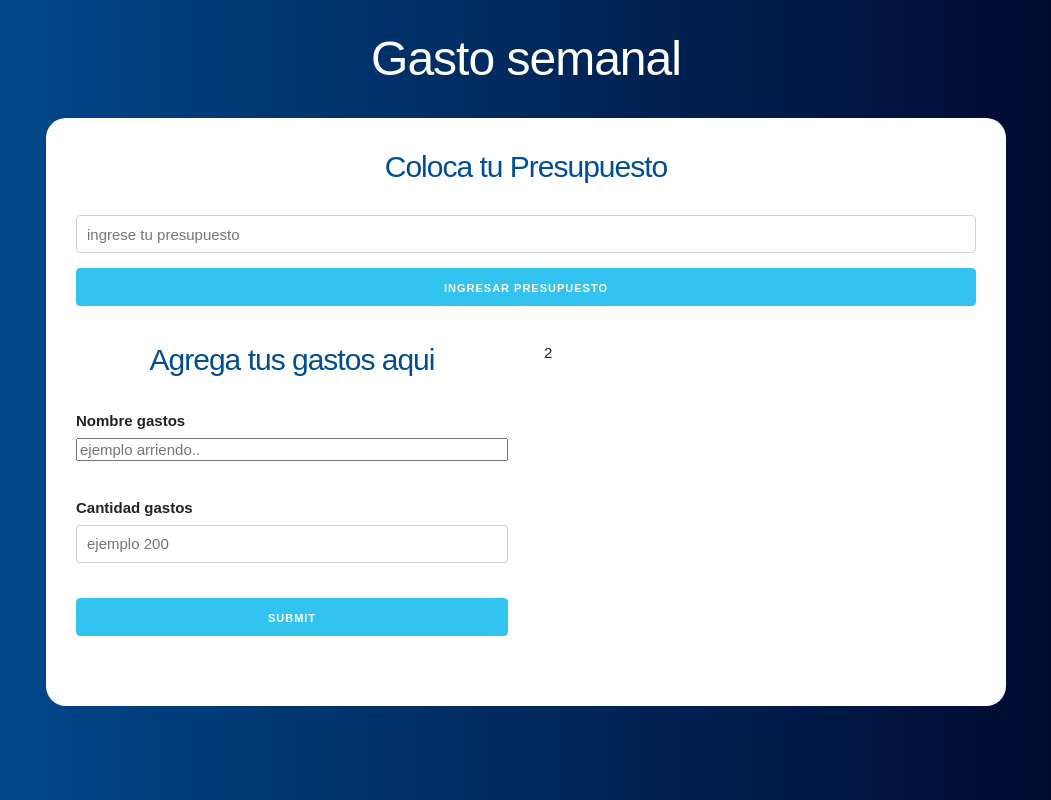
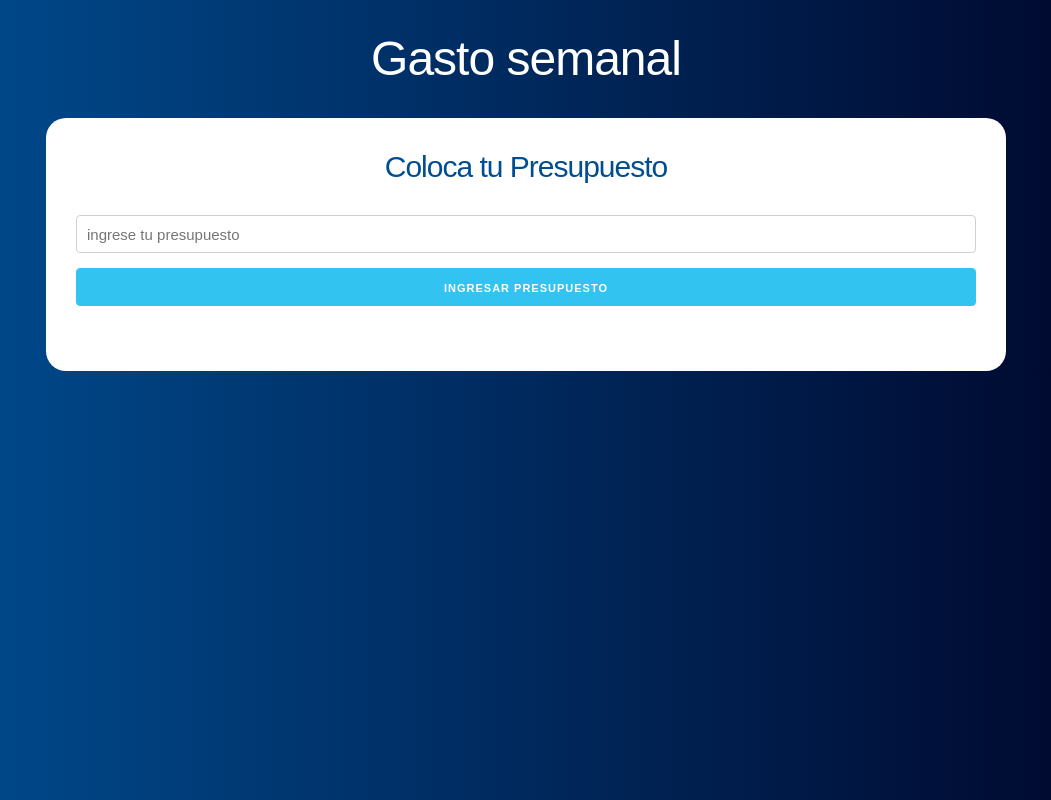
Before and after one commit to juantuberquia/financial, a React (Create React App) app: page / in a window 1280 px wide. Shown: the whole page, without its empty margins (114-1165 px from the left). Built offline with nearby package versions, Linux system fonts and the light colour scheme.

Commit message:
component conditional  upload

```diff
--- a/public/styles.css
+++ b/public/styles.css
@@ -101,3 +101,7 @@ h2 {
   padding: 1rem;
   color: white;
 }
+
+/* .displayForm {
+  display: none;
+} */
--- a/src/components/Budget.jsx
+++ b/src/components/Budget.jsx
@@ -6,12 +6,11 @@ const Budget = () => {
   // hooks setear el valor ingresado
   const [budgetValue, setbudgetValue] = useState(0);
   // hooks error datos ingresados incorrectos
-  const [ErrorData, setErrorData] = useState(false);
+  const [ErrorData, setErrorData] = useState("");
   // hooks bugget empty
-  const [EmptyData, setEmptyData] = useState(false);
-  // hooks gastos y presupuesto
-  // const [expenses, setExpenses] = useState(0);
-  // const [funds, setFunds] = useState(0);
+  const [EmptyData, setEmptyData] = useState("");
+
+  const [noShowBudget, setNoShowBudget] = useState(false);
 
   const setStateBudget = (eventChange) => {
     setbudgetValue(parseInt(eventChange.target.value));
@@ -32,20 +31,26 @@ const Budget = () => {
     } else {
       setEmptyData(false);
     }
+
+    // if (EmptyData === false && ErrorData === false) {
+    //   setNoShowBudget(true);
+    // }
+    // let tagForm = document.getElementById("form");
+    // tagForm.classList.add("displayForm");
   };
 
-  // setExpenses(budgetValue);
-  // setFunds(budgetValue);
+  // corregir la carga de los elementos form y ingreso de presupuesto
 
   return (
     <Fragment>
       <div className="principal-content content">
         {ErrorData === true ? (
-          <Error message="Los datos ingresados incorrectos" />
+          <Error message="Los datos ingresados son incorrectos" />
         ) : null}
-
         {EmptyData === true ? <Error message="Favor ingresar datos" /> : null}
-
+        {EmptyData === false && ErrorData === false ? ( //carga de condicional de componente
+          <Form budgetValue={budgetValue} />
+        ) : (
           <form onSubmit={addBudget}>
             <h2>Coloca tu Presupuesto</h2>
             <input
@@ -58,7 +63,7 @@ const Budget = () => {
               ingresar presupuesto
             </button>
           </form>
-        <Form />
+        )}
       </div>
     </Fragment>
   );
--- a/src/components/Form.jsx
+++ b/src/components/Form.jsx
@@ -1,6 +1,12 @@
-import React from "react";
+import React, { useState } from "react";
 
-const Form = () => {
+const Form = ({ budgetValue }) => {
+  // // hooks gastos y presupuesto
+  // const [expenses, setExpenses] = useState(0);
+  // const [funds, setFunds] = useState(budgetValue);
+
+  // setExpenses(budgetValue);
+
   return (
     <div className="row">
       <div className="one-half column">
@@ -10,7 +16,7 @@ const Form = () => {
             <label> Nombre gastos</label>
             <input
               type="texto"
-              placeholder="ejemplo arriendo.."
+              placeholder="Ej. Arriendo, Transporte.."
               className=" u-full-width"
             ></input>
           </div>
@@ -18,7 +24,7 @@ const Form = () => {
             <label> Cantidad gastos</label>
             <input
               type="number"
-              placeholder="ejemplo 200"
+              placeholder="Ej. 200$"
               className=" u-full-width"
             ></input>
           </div>
```
Lines whose indentation alone changed are shown as unchanged.
